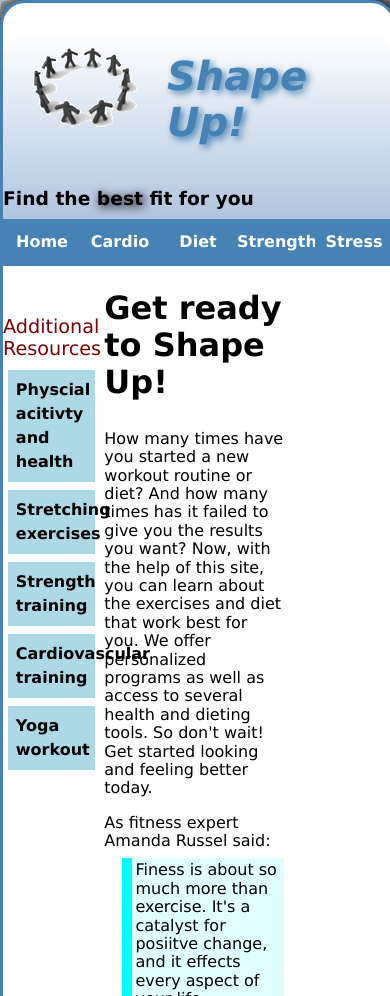
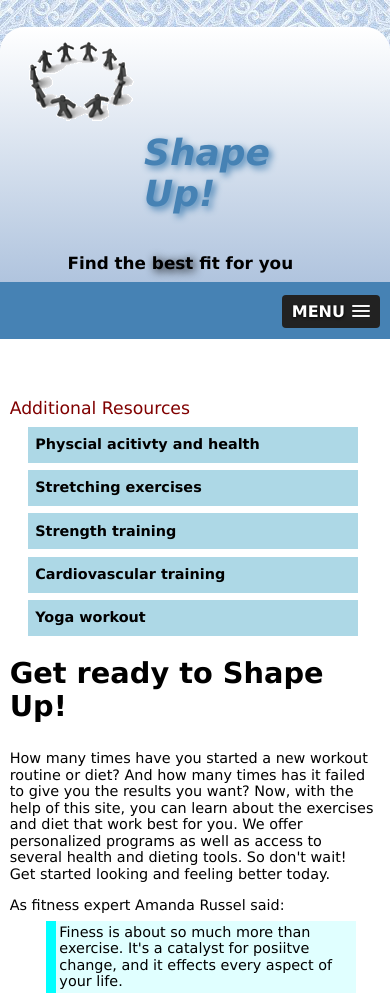
Before and after one commit to NathanInner/shapeup, a plain HTML site: page index.html in a window 390 px wide. Shown: the top 996 px of the page. Drawn offline with nearby package versions, Linux system fonts and the light colour scheme.

Commit message:
Add files via upload

```diff
--- a/index.html
+++ b/index.html
@@ -2,10 +2,25 @@
 
 <html lang="en">
 <head>
-	<meta charset="utf-8" />
+		<meta charset="utf-8" />
 
+
+		<meta name="viewport" content="width=device-width, initial-scale=1.0">
+
+		<link rel="stylesheet" href="styles/slicknav.css">
 		<link rel="stylesheet" href="styles/normalize.css">
 		<link rel="stylesheet" href="styles/main.css">
+
+		<!--Slicknav Links----------------------------------- -->
+
+		<script src="https://ajax.googleapis.com/ajax/libs/jquery/3.6.3/jquery.min.js"></script>
+		<script src="js/jquery.slicknav.min.js"></script>
+		<script type="text/javascript">
+			$(document).ready(function(){
+			$('#nav_menu').slicknav({prependTo:"#mobilemenu"});
+			});
+			</script>
+
 
 	<title>Shape Up!</title>
 	<link rel="shortcuticon" type="image/x-con" href="images/favicon.ico"/>
@@ -20,6 +35,8 @@
 
 
 	</header>
+
+	<nav id="mobilemenu"></nav>
 
 	<nav id="nav_menu">
 		<ul>
@@ -47,7 +64,7 @@
 	</nav>
 
 	<main>
-		<aside id="aside1">
+		<aside id="leftcol">
 			<nav id="nav_list">
 			<p>Additional Resources</p>
 			<ul>
--- a/styles/main.css
+++ b/styles/main.css
@@ -25,11 +25,10 @@ header h2 {
     font-style: italic;
     color: steelblue;
     text-shadow: 3px 3px 7px steelblue;
-
 }
 
 header h2, header h3 {
-    padding: .5em 0;
+    padding: .5em 4em;
 }
 
 h1 {
@@ -51,6 +50,9 @@ h1, h2, h3, h4 {
 header img {
     float: left;
     margin: 0 .75em;
+    max-width: 140px;
+    min-width:70px;
+    width: 100%;
 }
 
 blockquote {
@@ -284,3 +286,46 @@ html {
     background-color: lightsteelblue;
     background-image: url(../images/bgtile.jpg);
 }
+
+#mobilemenu {
+    display: none;
+}
+
+/*===================================================
+
+                Media Queries
+===================================================*/
+
+@media only screen and (max-width: 900px) {
+    body {
+        box-shadow:none;
+        border: none;
+        font-size: 90%;
+    }
+}
+
+@media only screen and (max-width: 767px) {
+    #nav_menu {
+        display: none;
+    }
+
+    #mobilemenu {
+        display: block;
+    }
+    .slicknav_menu {
+        background-color: steelblue;
+    }
+    section, aside, #rightcol {
+        float: none;
+        width: 95%;
+        margin: 10px auto;
+    }
+
+    #leftol{
+        display: none;
+    }
+}
+
+@media only screen and(max-width: 479px) {
+
+}
```
